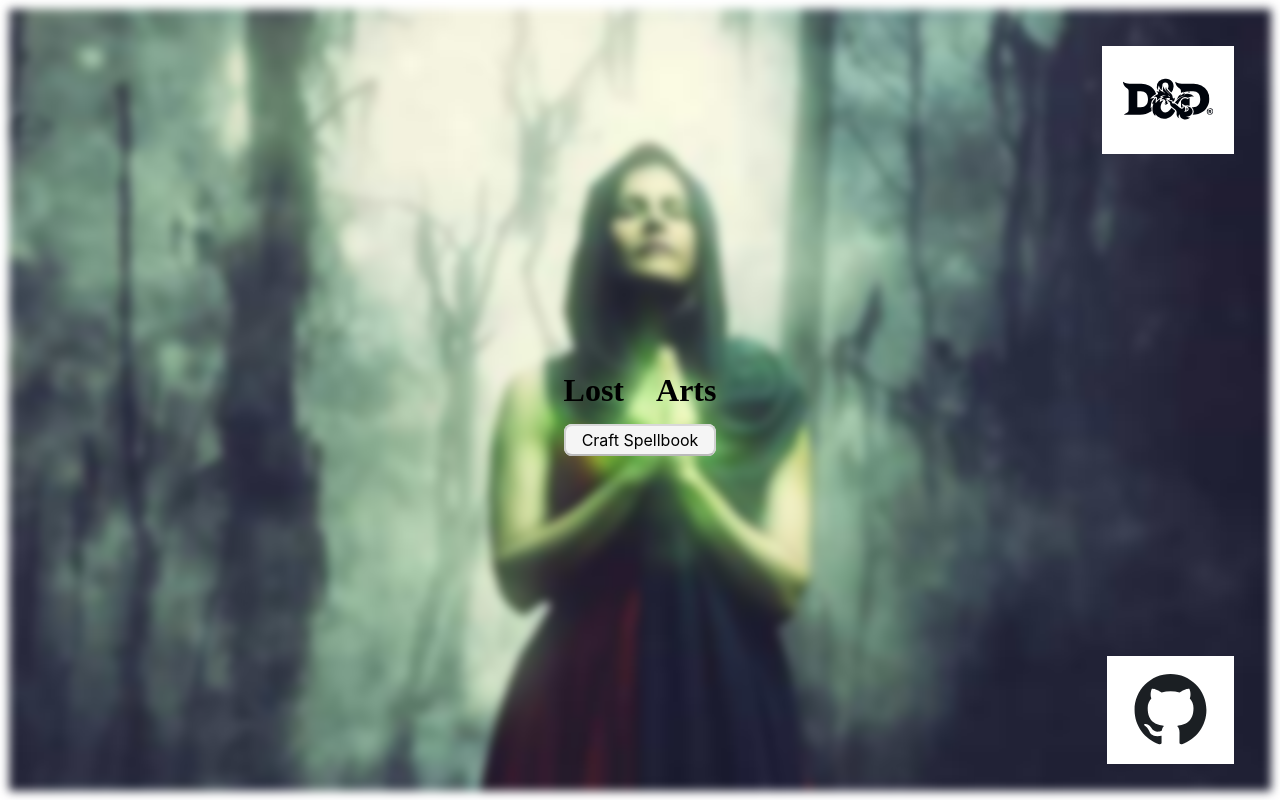
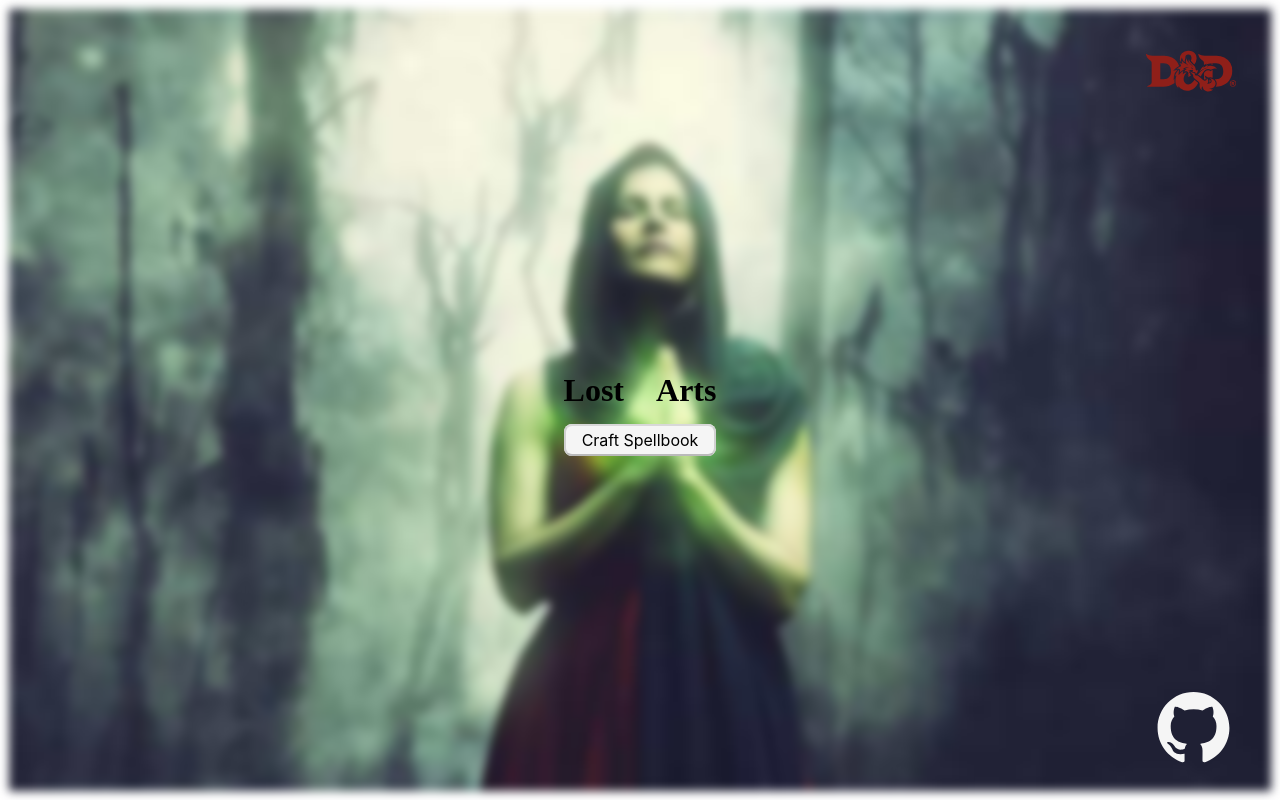
Before and after one commit to mythril-forge/spell-book, a React (Create React App) app: page / in a window 1280 px wide. Built offline with nearby package versions, Linux system fonts and the light colour scheme; a web font is replaced by a local one.

Commit message:
dirty fix

```diff
--- a/src/css/app.css
+++ b/src/css/app.css
@@ -87,27 +87,23 @@ input[type='color' i] {
 	font-family: 'Homemade Apple'
 }
 
-#brandproof {
+.brandproof {
 	position: absolute;
-	top: calc(2vw + 20px);
-	right: calc(2vw + 20px);
+	top: calc((2vh + 20px)/2);
+	right: calc((2vw + 20px)/2);
 	width: calc(5vw + 50px);
 	height: calc(5vh + 50px);
 	padding: calc((1vh + 10px)/2);
-	fill: var(--crimson-roses);
-	background: white
+
 }
 
-#gitproof {
+.gitproof {
 	position: absolute;
-	bottom: calc(2vh + 20px);
-	right: calc((2vw + 20px));
+	bottom: calc((2vh + 20px)/2);
+	right: calc((2vw + 20px)/2);
 	width: calc((4vw + 40px));
 	height: calc((4vh + 40px));
 	padding: calc((1vh + 10px)/1);
-	fill: var(--crimson-roses);
-	background: white;
-
 }
 
 /* placeholder app css */
@@ -123,7 +119,7 @@ input[type='color' i] {
 }
 
 .app-header {
-	background-color: #282c34;
+	background: #282c34;
 	min-height: 100vh;
 	display: flex;
 	flex-direction: column;
--- a/src/jsx/splash.jsx
+++ b/src/jsx/splash.jsx
@@ -11,8 +11,12 @@ const Splash = () => {
 	return (
 		<div>
 			<div id='hero'>
-				<a href='http://dnd.wizards.com/dungeons-and-dragons/what-is-dd'><img id='brandproof' src={logoSmall} alt='D&amp;D 5e'/></a>
-				<a href='https://github.com/noltron000/spell-book'><img id='gitproof' src={octocat} alt='made with github' /></a>
+				<a href='http://dnd.wizards.com/dungeons-and-dragons/what-is-dd'>
+					<img className='brandproof' src={logoSmall} alt='D&amp;D 5e' />
+				</a>
+				<a href='https://github.com/noltron000/spell-book'>
+					<img className='gitproof' src={octocat} alt='made with github' />
+				</a>
 				<h1>Lost&emsp;Arts</h1>
 				<Link to='./books/new'><span tabIndex='0' className='button'>Craft Spellbook</span></Link>
 			</div>
```
Also changed, not shown: src/img/logo-small.svg, src/img/octocat.svg.
